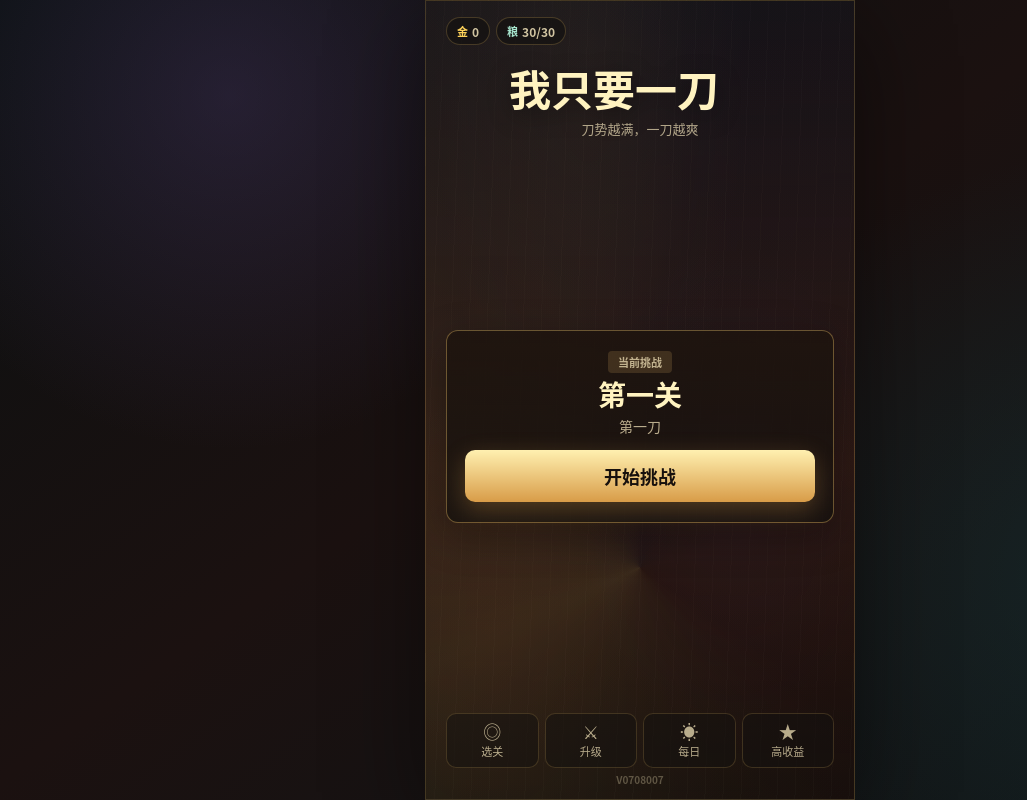
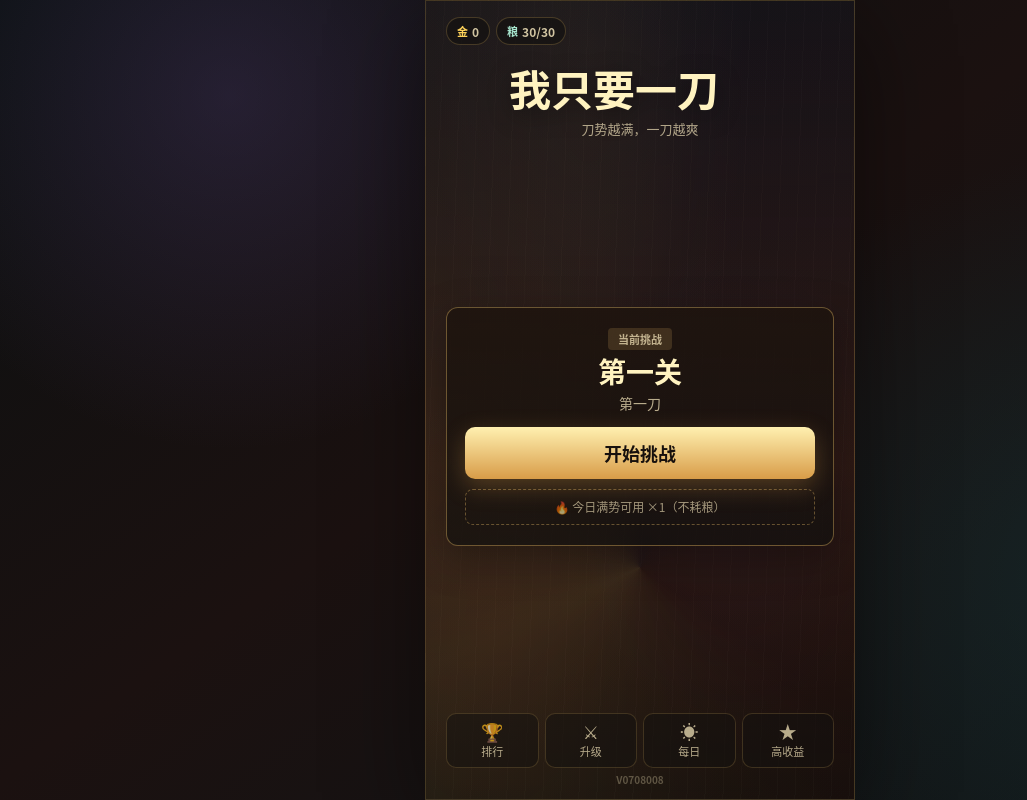
Before and after one commit to HubinAI/one-blade-h5-prototype, a React (Vite) app: page / in a window 1280 px wide. Shown: the whole page, without its empty margins (0-1027 px from the left). Built offline with nearby package versions, Linux system fonts and the light colour scheme.

Commit message:
V0708008: P1爽感放大+P2留存钩子+P3分享+P4屏蔽选关

```diff
--- a/index.html
+++ b/index.html
@@ -4,7 +4,7 @@
     <meta charset="UTF-8" />
     <meta name="viewport" content="width=device-width, initial-scale=1.0, maximum-scale=1.0, user-scalable=no" />
     <meta name="theme-color" content="#150e0a" />
-    <title>我只要一刀 V0708007</title>
+    <title>我只要一刀 V0708008</title>
   </head>
   <body>
     <div id="root"></div>
--- a/package.json
+++ b/package.json
@@ -1,7 +1,7 @@
 {
   "name": "one-blade-h5-prototype",
   "private": true,
-  "version": "0708.007",
+  "version": "0708.008",
   "type": "module",
   "scripts": {
     "dev": "vite --host 0.0.0.0",
--- a/src/App.tsx
+++ b/src/App.tsx
@@ -19,10 +19,12 @@ import {
   claimDoubleReward,
   claimOfflineReward,
   getHomeSnapshot,
+  isFreeBurstAvailable,
   markInterstitialShown,
   registerRewardedAd,
   restoreStaminaByAd,
   spendStamina,
+  useFreeBurst,
   type RunMode
 } from "./game/services/ProgressionService";
 import { logEvent } from "./game/services/Analytics";
@@ -176,6 +178,14 @@ export default function App() {
     startLevel(level, "dailyChallenge");
   }, [startLevel, unlockedLevel]);
 
+  const handleFreeBurst = useCallback(() => {
+    if (!isFreeBurstAvailable()) return;
+    useFreeBurst();
+    const level = LEVELS[Math.max(0, Math.min(LEVELS.length - 1, unlockedLevel - 1))];
+    startLevel(level, "freeBurst");
+    refreshHome();
+  }, [startLevel, unlockedLevel, refreshHome]);
+
   const handleBuyUpgrade = useCallback(
     (id: UpgradeId) => {
       const result = buyUpgrade(id);
@@ -215,25 +225,14 @@ export default function App() {
           home={home}
           onStart={() => startLevel(LEVELS[0])}
           onContinue={() => startLevel(LEVELS[Math.max(0, unlockedLevel - 1)])}
-          onLevels={() => setScreen("levels")}
+          onLevels={() => setScreen("menu")}
           onDailyChallenge={handleDailyChallenge}
           onHighYieldChallenge={handleHighYieldChallenge}
+          onFreeBurst={handleFreeBurst}
           onUpgrades={() => setScreen("upgrades")}
           onRestoreStamina={handleRestoreStamina}
           onClaimOffline={handleClaimOffline}
           onClaimOfflineDouble={handleClaimOfflineDouble}
-        />
-      )}
-
-      {screen === "levels" && (
-        <LevelSelect
-          levels={LEVELS}
-          unlockedIds={unlockedMap}
-          onBack={() => {
-            refreshHome();
-            setScreen("menu");
-          }}
-          onSelect={(level) => startLevel(level)}
         />
       )}
 
@@ -305,7 +304,7 @@ export default function App() {
           hasNext={Boolean(nextLevel)}
           onRetry={handleRetry}
           onNext={handleNext}
-          onLevels={() => setScreen("levels")}
+          onLevels={() => setScreen("menu")}
           onHome={() => {
             refreshHome();
             setScreen("menu");
--- a/src/components/MainMenu.tsx
+++ b/src/components/MainMenu.tsx
@@ -12,6 +12,7 @@ type MainMenuProps = {
   onLevels: () => void;
   onDailyChallenge: () => void;
   onHighYieldChallenge: () => void;
+  onFreeBurst: () => void;
   onUpgrades: () => void;
   onRestoreStamina: () => void;
   onClaimOffline: () => void;
@@ -79,6 +80,7 @@ export function MainMenu({
   onLevels,
   onDailyChallenge,
   onHighYieldChallenge,
+  onFreeBurst,
   onUpgrades,
   onRestoreStamina,
   onClaimOffline,
@@ -118,6 +120,11 @@ export function MainMenu({
           <button className="challenge-card-button" onClick={isFirstPlay ? onStart : onContinue}>
             {isFirstPlay ? "开始挑战" : "继续挑战"}
           </button>
+          {home.freeBurstAvailable && (
+            <button className="challenge-card-hint free-burst" onClick={onFreeBurst}>
+              🔥 今日满势可用 ×1（不耗粮）
+            </button>
+          )}
           {lowStamina && (
             <button className="challenge-card-hint" onClick={onRestoreStamina}>
               军粮不足，看广告恢复 10 点
@@ -136,8 +143,8 @@ export function MainMenu({
 
       <div className="menu-v6-footer">
         <button className="footer-icon" onClick={onLevels}>
-          <span className="footer-icon-symbol">◎</span>
-          <span>选关</span>
+          <span className="footer-icon-symbol">🏆</span>
+          <span>排行</span>
         </button>
         <button className="footer-icon" onClick={onUpgrades}>
           <span className="footer-icon-symbol">⚔</span>
@@ -153,7 +160,7 @@ export function MainMenu({
         </button>
       </div>
 
-      <small className="version-footer">V0708007</small>
+      <small className="version-footer">V0708008</small>
     </section>
   );
 }
--- a/src/components/ResultScreen.tsx
+++ b/src/components/ResultScreen.tsx
@@ -89,6 +89,88 @@ export function ResultScreen({
   }
   const mainRoute = (Object.entries(routeCounts).sort((a, b) => b[1] - a[1])[0]?.[0]) as keyof typeof ROUTE_NAMES | undefined;
 
+  // ---- 分享功能 ----
+  function generateShareImage() {
+    const canvas = document.createElement("canvas");
+    canvas.width = 420;
+    canvas.height = 640;
+    const ctx = canvas.getContext("2d")!;
+    // 背景
+    ctx.fillStyle = "#1a1210";
+    ctx.fillRect(0, 0, 420, 640);
+    const grad = ctx.createLinearGradient(0, 0, 0, 200);
+    grad.addColorStop(0, "#2d1f18");
+    grad.addColorStop(1, "#1a1210");
+    ctx.fillStyle = grad;
+    ctx.fillRect(0, 0, 420, 200);
+    // 评级
+    ctx.fillStyle = "#ffd35a";
+    ctx.font = 'bold 56px "Microsoft YaHei", sans-serif';
+    ctx.textAlign = "center";
+    ctx.fillText(result.rating, 210, 90);
+    // 关卡
+    ctx.fillStyle = "#f6e7bd";
+    ctx.font = '22px "Microsoft YaHei", sans-serif';
+    ctx.fillText(`第${result.levelId}关 · ${result.levelTitle}`, 210, 140);
+    // 分割线
+    ctx.strokeStyle = "rgba(255,211,90,0.3)";
+    ctx.lineWidth = 1;
+    ctx.beginPath();
+    ctx.moveTo(50, 170);
+    ctx.lineTo(370, 170);
+    ctx.stroke();
+    // 数据
+    ctx.textAlign = "left";
+    ctx.font = '16px "Microsoft YaHei", sans-serif';
+    const data = [
+      `击杀 ${result.kills}`,
+      `最大单刀 ${result.maxSingleBlade} 连杀`,
+      `用时 ${Math.round(result.duration)} 秒`,
+      `得分 ${result.score}`
+    ];
+    data.forEach((line, i) => {
+      ctx.fillStyle = i < 3 ? "#f6e7bd" : "#ffd35a";
+      ctx.fillText(line, 60, 220 + i * 40);
+    });
+    if (mainRoute) {
+      ctx.fillStyle = ROUTE_COLORS[mainRoute] || "#f6e7bd";
+      ctx.fillText(`主路线 ${ROUTE_NAMES[mainRoute]}`, 60, 390);
+    }
+    if (result.triggeredOneBlade) {
+      ctx.fillStyle = "#ff6a33";
+      ctx.font = 'bold 30px "Microsoft YaHei", sans-serif';
+      ctx.textAlign = "center";
+      ctx.fillText("⚔ 一刀破阵 ⚔", 210, 470);
+    }
+    // 底部品牌
+    ctx.fillStyle = "rgba(246,231,189,0.5)";
+    ctx.font = '14px "Microsoft YaHei", sans-serif';
+    ctx.textAlign = "center";
+    ctx.fillText("我只要一刀", 210, 580);
+    ctx.fillText("刀势越满，一刀越爽", 210, 605);
+    // 下载
+    canvas.toBlob((blob) => {
+      if (!blob) return;
+      const url = URL.createObjectURL(blob);
+      const a = document.createElement("a");
+      a.href = url;
+      a.download = `我只要一刀_第${result.levelId}关_${result.rating}.png`;
+      a.click();
+      URL.revokeObjectURL(url);
+    });
+  }
+
+  function copyBattleReport() {
+    const lines = [
+      `【我只要一刀】第${result.levelId}关 ${result.levelTitle}`,
+      `评级：${result.rating}  击杀：${result.kills}  最大单刀：${result.maxSingleBlade}连杀`,
+      `用时：${Math.round(result.duration)}秒  得分：${result.score}`
+    ];
+    if (mainRoute) lines.push(`主路线：${ROUTE_NAMES[mainRoute]}`);
+    if (result.triggeredOneBlade) lines.push("⚔ 触发了「一刀破阵」！");
+    navigator.clipboard.writeText(lines.join("\n")).catch(() => {});
+  }
+
   return (
     <section className="screen result-screen result-screen-v6">
       <div className="result-v6-header">
@@ -141,10 +223,12 @@ export function ResultScreen({
         <div className="result-v6-small-actions">
           <button className="text-button" onClick={onHome}>首页</button>
           <button className="text-button" onClick={onLevels}>选关</button>
+          <button className="text-button" onClick={copyBattleReport}>复制战绩</button>
+          <button className="text-button share-image-btn" onClick={generateShareImage}>📸 分享图</button>
         </div>
       </div>
 
-      <small className="version-footer">V0708007</small>
+      <small className="version-footer">V0708008</small>
     </section>
   );
 }
--- a/src/game/Game.ts
+++ b/src/game/Game.ts
@@ -8,7 +8,7 @@ import { RUN_BUFFS, RUN_BUFF_BY_ID, ROUTE_COLORS, ROUTE_NAMES, ROUTE_BUFFS, getN
 import { REWARD_CONFIG } from "./config/rewards";
 import { getBladeTier, getTierConfig, consumeEnergyForSlash, recoverEnergy } from "./systems/bladeEnergySystem";
 import { isSharpTurn, segmentHitCircle } from "./systems/collisionSystem";
-import { paperBurst, ringParticle, sparkBurst } from "./systems/particleSystem";
+import { paperBurst, ringParticle, sparkBurst, glowParticle, explosionBurst, coreCollapseBurst } from "./systems/particleSystem";
 import { applyBattleRewards, evaluateRating, getCurrentRunContext, getUpgradeModifiers } from "./services/ProgressionService";
 import { logEvent } from "./services/Analytics";
 import { AudioService } from "./services/AudioService";
@@ -128,7 +128,7 @@ export class Game {
     this.onReviveOffer = onReviveOffer;
     this.maxHp = Math.min(level.hp + this.progressionModifiers.openingShield, BALANCE.player.maxHp + this.progressionModifiers.openingShield);
     this.hp = this.maxHp;
-    this.energy = clamp(level.initialEnergy + this.progressionModifiers.initialEnergyBonus, 0, BALANCE.swordEnergy.max);
+    this.energy = clamp(this.runContext.mode === "freeBurst" ? BALANCE.swordEnergy.max : level.initialEnergy + this.progressionModifiers.initialEnergyBonus, 0, BALANCE.swordEnergy.max);
     this.hintSeen = this.readSeenHints();
     this.discoveredEnemies.add("infantry");
     if (level.id === 1) {
@@ -415,25 +415,41 @@ export class Game {
     }
 
     if (trail.tier === "burst" && (trail.kills >= 8 || trail.coreCollapseCount > 0)) {
-      this.slowMoTimer = BALANCE.feedback.burstSlowMotionSeconds;
-      this.flash = Math.max(this.flash, 1);
-      this.screenShake = Math.max(this.screenShake, 0.78);
-    }
-
-    // ---- 路线收刀特效：路线专属闪光 ----
+      // 破阵锋大杀 = 更强慢镜头 + 全屏闪 + 重震
+      this.slowMoTimer = Math.max(this.slowMoTimer, trail.kills >= 12 ? 0.28 : trail.kills >= 8 ? 0.22 : BALANCE.feedback.burstSlowMotionSeconds);
+      this.flash = Math.max(this.flash, trail.kills >= 12 ? 1.2 : 1);
+      this.screenShake = Math.max(this.screenShake, trail.kills >= 12 ? 1.2 : 0.85);
+      // 收刀粒子爆发：更多纸片飘散
+      if (trail.kills >= 8 && last) {
+        this.particles.push(glowParticle(last, "#ffffff", 60));
+      }
+    } else if (trail.tier === "burst" && trail.kills >= 4) {
+      // 破阵锋中杀 = 轻慢镜
+      this.slowMoTimer = Math.max(this.slowMoTimer, 0.14);
+      this.flash = Math.max(this.flash, 0.75);
+      this.screenShake = Math.max(this.screenShake, 0.55);
+    } else if (trail.tier === "strong" && trail.kills >= 6) {
+      // 强锋高杀 = 微慢镜
+      this.slowMoTimer = Math.max(this.slowMoTimer, 0.1);
+      this.screenShake = Math.max(this.screenShake, 0.5);
+    }
+
+    // ---- 路线收刀特效：路线专属闪光 + 粒子 ----
     if (this.selectedRoutes.length > 0) {
       const mainRoute = this.selectedRoutes[this.selectedRoutes.length - 1];
       const routeColor = ROUTE_COLORS[mainRoute];
       if (mainRoute === "scorch" && trail.kills > 0) {
-        this.flash = Math.max(this.flash, 0.42);
-        this.screenShake = Math.max(this.screenShake, 0.35);
+        this.flash = Math.max(this.flash, 0.55);
+        this.screenShake = Math.max(this.screenShake, 0.42);
+        if (trail.kills >= 5 && last) this.particles.push(glowParticle(last, routeColor, 45));
       }
       if (mainRoute === "pierce" && trail.coreCollapseCount > 0) {
-        this.flash = Math.max(this.flash, 0.35);
-        this.screenShake = Math.max(this.screenShake, 0.42);
+        this.flash = Math.max(this.flash, 0.5);
+        this.screenShake = Math.max(this.screenShake, 0.55);
+        if (trail.coreCollapseCount >= 2 && last) this.particles.push(glowParticle(last, routeColor, 50));
       }
       if (mainRoute === "ironWall" && trail.kills > 0) {
-        this.screenShake = Math.max(this.screenShake, 0.18);
+        this.screenShake = Math.max(this.screenShake, 0.28);
       }
     }
 
@@ -774,6 +790,8 @@ export class Game {
     const exploded = new Set<string>();
     const collapsed = new Set<string>();
     let guard = 0;
+    const tierMap: Record<string, number> = { weak: 0, normal: 1, strong: 2, burst: 3 };
+    const tierPower = tierMap[trail.tier] ?? 1;
 
     const enqueueExplosion = (enemy: Enemy) => {
       if (!exploded.has(enemy.id)) {
@@ -817,10 +835,9 @@ export class Game {
         AudioService.explosion();
 
         const radius = (ENEMY_BALANCE.powder.explosionRadius ?? 85) * stage.explosionRadiusMultiplier * this.getExplosionRadiusMultiplier();
-        this.particles.push(ringParticle(enemy, "#ffb15c", radius));
-        this.particles.push(...sparkBurst(enemy, 24, "#ffb15c"));
-        this.screenShake = Math.max(this.screenShake, 0.55);
-        this.flash = Math.max(this.flash, 0.42);
+        this.particles.push(...explosionBurst(enemy, tierPower, ["#ffb15c", "#d96c32", "#ffd67c"], "#ffd67c"));
+        this.screenShake = Math.max(this.screenShake, 0.65);
+        this.flash = Math.max(this.flash, 0.55);
 
         for (const target of this.enemies) {
           if (!target.alive || distance(target, enemy) > radius) continue;
@@ -851,11 +868,10 @@ export class Game {
         this.killEnemy(enemy, trail, true, "core");
         AudioService.coreCollapse();
         const radius = stage.canTriggerCoreCollapse ? stage.coreCollapseRadius * this.getCoreRadiusMultiplier() : 0;
-        this.particles.push(ringParticle(enemy, "#e8d7ff", radius));
-        this.particles.push(...paperBurst(enemy, 28, ["#e8d7ff", "#c7a7ff", "#5d4a8f"]));
+        this.particles.push(...coreCollapseBurst(enemy, radius, tierPower));
         this.addText(enemy.x, enemy.y - 30, trail.tier === "burst" ? "大阵崩散" : "阵崩", "#e8d7ff", 18);
-        this.screenShake = Math.max(this.screenShake, 0.62);
-        this.flash = Math.max(this.flash, 0.55);
+        this.screenShake = Math.max(this.screenShake, 0.78);
+        this.flash = Math.max(this.flash, 0.65);
 
         for (const target of this.enemies) {
           if (!target.alive || radius <= 0 || distance(target, enemy) > radius) continue;
@@ -912,8 +928,13 @@ export class Game {
     }
 
     const colors = source === "core" || source === "core_chain" ? ["#e8d7ff", "#5d4a8f", "#ead8a7"] : paperColors;
-    const stageBurstBoost = trail.tier === "burst" ? 8 : trail.tier === "strong" ? 4 : 0;
-    this.particles.push(...paperBurst(enemy, (enemy.kind === "shield" ? 20 : 15) + stageBurstBoost, colors));
+    const tierMap: Record<string, number> = { weak: 0, normal: 1, strong: 2, burst: 3 };
+    const tierPower = tierMap[trail.tier] ?? 1;
+    // 混合爆发特效：纸片 + 火花 + 光晕 + 冲击波环
+    this.particles.push(...explosionBurst(enemy, tierPower, colors, source === "core" || source === "core_chain" ? "#e8d7ff" : "#ffd67c"));
+    if (trail.tier === "burst") {
+      this.particles.push(...sparkBurst(enemy, 12, "#ffffff", 30));
+    }
     // 斩断闪光分割线
     const slashAngle = this.lastSlashAngle;
     const splitLen = enemy.radius * 2.2 + (trail.tier === "burst" ? 14 : trail.tier === "strong" ? 8 : 0);
@@ -1634,6 +1655,16 @@ export class Game {
       ctx.lineTo(b.x, b.y);
       ctx.stroke();
 
+      // 外发光层（第三层）：更大扩散范围的光晕
+      ctx.strokeStyle = `rgba(255, 180, 70, ${alpha * 0.28})`;
+      ctx.shadowColor = stage.color;
+      ctx.shadowBlur = (40 + stage.width * 1.2) * lowFade;
+      ctx.lineWidth = width * (1.3 + b.energyRatio * 0.8);
+      ctx.beginPath();
+      ctx.moveTo(a.x, a.y);
+      ctx.lineTo(b.x, b.y);
+      ctx.stroke();
+
       ctx.strokeStyle = `rgba(255, 255, 238, ${alpha})`;
       ctx.shadowBlur = 8;
       ctx.lineWidth = Math.max(2, width * 0.36);
@@ -1697,11 +1728,11 @@ export class Game {
       ctx.rotate(particle.rotation);
 
       if (particle.kind === "ring") {
-        ctx.globalAlpha = alpha * 0.8;
+        ctx.globalAlpha = alpha * 0.7;
         ctx.strokeStyle = particle.color;
         ctx.lineWidth = 2.5;
         ctx.beginPath();
-        ctx.arc(0, 0, particle.size * t, 0, Math.PI * 2);
+        ctx.arc(0, 0, particle.size * (0.3 + t * 0.7), 0, Math.PI * 2);
         ctx.stroke();
       } else if (particle.kind === "spark") {
         ctx.strokeStyle = particle.color;
@@ -1710,6 +1741,16 @@ export class Game {
         ctx.moveTo(0, 0);
         ctx.lineTo(-particle.vx * 0.035, -particle.vy * 0.035);
         ctx.stroke();
+      } else if (particle.kind === "smoke") {
+        // 光晕粒子：半透明发光圆
+        ctx.globalAlpha = alpha * 0.45;
+        ctx.globalCompositeOperation = "lighter";
+        ctx.fillStyle = particle.color;
+        const r = particle.size * (0.5 + t * 0.5);
+        ctx.beginPath();
+        ctx.arc(0, 0, r, 0, Math.PI * 2);
+        ctx.fill();
+        ctx.globalCompositeOperation = "source-over";
       } else {
         ctx.fillStyle = particle.color;
         ctx.fillRect(-particle.size / 2, -particle.size / 3, particle.size, particle.size * 0.66);
--- a/src/game/services/ProgressionService.ts
+++ b/src/game/services/ProgressionService.ts
@@ -14,7 +14,7 @@ import { logEvent } from "./Analytics";
 
 const STORAGE_KEY = "one_blade_v04_progression";
 
-export type RunMode = "normal" | "dailyChallenge" | "highYield";
+export type RunMode = "normal" | "dailyChallenge" | "highYield" | "freeBurst";
 type DailyTaskId = (typeof DAILY_TASK_CONFIG)[number]["id"];
 
 type DailyTaskProgress = {
@@ -26,6 +26,7 @@ type DailyState = {
   date: string;
   firstWinClaimed: boolean;
   challengeCompleted: boolean;
+  freeBurstUsed: boolean;
   tasks: Record<DailyTaskId, DailyTaskProgress>;
 };
 
@@ -71,6 +72,7 @@ export type HomeSnapshot = {
   chestProgress: number;
   chestTarget: number;
   dailyFirstWinReady: boolean;
+  freeBurstAvailable: boolean;
   dailyChallengeName: string;
   dailyChallengeDescription: string;
   offlineCoins: number;
@@ -122,6 +124,7 @@ function createDailyState(date = todayKey()): DailyState {
     date,
     firstWinClaimed: false,
     challengeCompleted: false,
+    freeBurstUsed: false,
     tasks: createTaskState()
   };
 }
@@ -673,6 +676,7 @@ export function getHomeSnapshot(): HomeSnapshot {
     chestProgress: progress.chestProgress,
     chestTarget: REWARD_CONFIG.chest.target,
     dailyFirstWinReady: !progress.daily.firstWinClaimed,
+    freeBurstAvailable: !progress.daily.freeBurstUsed,
     dailyChallengeName: challenge.name,
     dailyChallengeDescription: challenge.description,
     offlineCoins: progress.offlineCoins,
@@ -713,3 +717,16 @@ export function getHomeSnapshot(): HomeSnapshot {
     })
   };
 }
+
+/** 每日免费满势符是否可用 */
+export function isFreeBurstAvailable(): boolean {
+  const progress = readProgress();
+  return !progress.daily.freeBurstUsed;
+}
+
+/** 使用每日免费满势符 */
+export function useFreeBurst(): void {
+  const progress = readProgress();
+  progress.daily.freeBurstUsed = true;
+  writeProgress(progress);
+}
--- a/src/game/systems/particleSystem.ts
+++ b/src/game/systems/particleSystem.ts
@@ -29,27 +29,95 @@ export function makeParticle(kind: ParticleKind, origin: Vec2, color: string, sp
   };
 }
 
-export function paperBurst(origin: Vec2, amount: number, colors: string[]) {
-  return Array.from({ length: amount }, () => makeParticle("paper", origin, colors[Math.floor(Math.random() * colors.length)], 115));
+export function paperBurst(origin: Vec2, amount: number, colors: string[], speedBoost = 0) {
+  return Array.from({ length: amount }, () => makeParticle("paper", origin, colors[Math.floor(Math.random() * colors.length)], 115 + speedBoost));
 }
 
-export function sparkBurst(origin: Vec2, amount: number, color = "#ffd67c") {
-  return Array.from({ length: amount }, () => makeParticle("spark", origin, color, 155));
+export function sparkBurst(origin: Vec2, amount: number, color = "#ffd67c", speedBoost = 0) {
+  return Array.from({ length: amount }, () => makeParticle("spark", origin, color, 155 + speedBoost));
 }
 
-export function ringParticle(origin: Vec2, color: string, size: number): Particle {
+export function ringParticle(origin: Vec2, color: string, size: number, life = 0.45): Particle {
+  particleCounter += 1;
   return {
-    id: particleId(),
+    id: `p_${particleCounter}`,
     kind: "ring",
     x: origin.x,
     y: origin.y,
     vx: 0,
     vy: 0,
-    life: 0.45,
-    maxLife: 0.45,
+    life,
+    maxLife: life,
     size,
     color,
     rotation: 0,
     spin: 0
   };
 }
+
+/** 光晕粒子（smoke 类型：圆形渐变光圈） */
+export function glowParticle(origin: Vec2, color: string, size: number, speed = 0): Particle {
+  particleCounter += 1;
+  const angle = randomRange(0, Math.PI * 2);
+  const velocity = randomRange(0, speed);
+  return {
+    id: `p_${particleCounter}`,
+    kind: "smoke",
+    x: origin.x,
+    y: origin.y,
+    vx: Math.cos(angle) * velocity,
+    vy: Math.sin(angle) * velocity - 10,
+    life: 0.35,
+    maxLife: 0.35,
+    size,
+    color,
+    rotation: 0,
+    spin: 0
+  };
+}
+
+/** 混合爆发：纸片 + 火花 + 光晕 + 冲击波环 */
+export function explosionBurst(origin: Vec2, tierPower: number, colors: string[], sparkColor = "#ffd67c"): Particle[] {
+  const particles: Particle[] = [];
+  const count = 18 + tierPower * 5;
+  // 纸片
+  for (let i = 0; i < count; i++) {
+    const p = makeParticle("paper", origin, colors[Math.floor(Math.random() * colors.length)], 120 + tierPower * 6);
+    p.size = randomRange(2.5, 7 + tierPower * 0.8);
+    particles.push(p);
+  }
+  // 火花
+  for (let i = 0; i < Math.floor(count * 0.4); i++) {
+    particles.push(makeParticle("spark", origin, sparkColor, 160 + tierPower * 8));
+  }
+  // 光晕
+  particles.push(glowParticle(origin, sparkColor, 30 + tierPower * 5));
+  particles.push(glowParticle(origin, "#ffffff", 18 + tierPower * 3));
+  // 冲击波双环
+  particles.push(ringParticle(origin, sparkColor, 50 + tierPower * 10, 0.5));
+  particles.push(ringParticle(origin, "#ffffff", 30 + tierPower * 8, 0.35));
+  return particles;
+}
+
+/** 阵眼崩塌特效 */
+export function coreCollapseBurst(origin: Vec2, radius: number, tierPower: number): Particle[] {
+  const particles: Particle[] = [];
+  const colors = ["#e8d7ff", "#5d4a8f", "#ead8a7", "#ffffff"];
+  const count = 25 + tierPower * 8;
+  for (let i = 0; i < count; i++) {
+    const p = makeParticle("paper", origin, colors[Math.floor(Math.random() * colors.length)], 110 + tierPower * 10);
+    p.size = randomRange(2, 8 + tierPower);
+    particles.push(p);
+  }
+  for (let i = 0; i < 10; i++) {
+    particles.push(makeParticle("spark", origin, "#e8d7ff", 170 + tierPower * 10));
+  }
+  // 大光晕
+  particles.push(glowParticle(origin, "#e8d7ff", 50 + radius * 0.15, 20));
+  particles.push(glowParticle(origin, "#ffffff", 25, 10));
+  // 多环冲击波
+  particles.push(ringParticle(origin, "#e8d7ff", radius * 0.6, 0.6));
+  particles.push(ringParticle(origin, "#c8b0ff", radius * 0.8, 0.45));
+  particles.push(ringParticle(origin, "#ffffff", radius * 0.3, 0.3));
+  return particles;
+}
```
Also changed, not shown: 1 other file (tests, documents, lock files or other folders).
